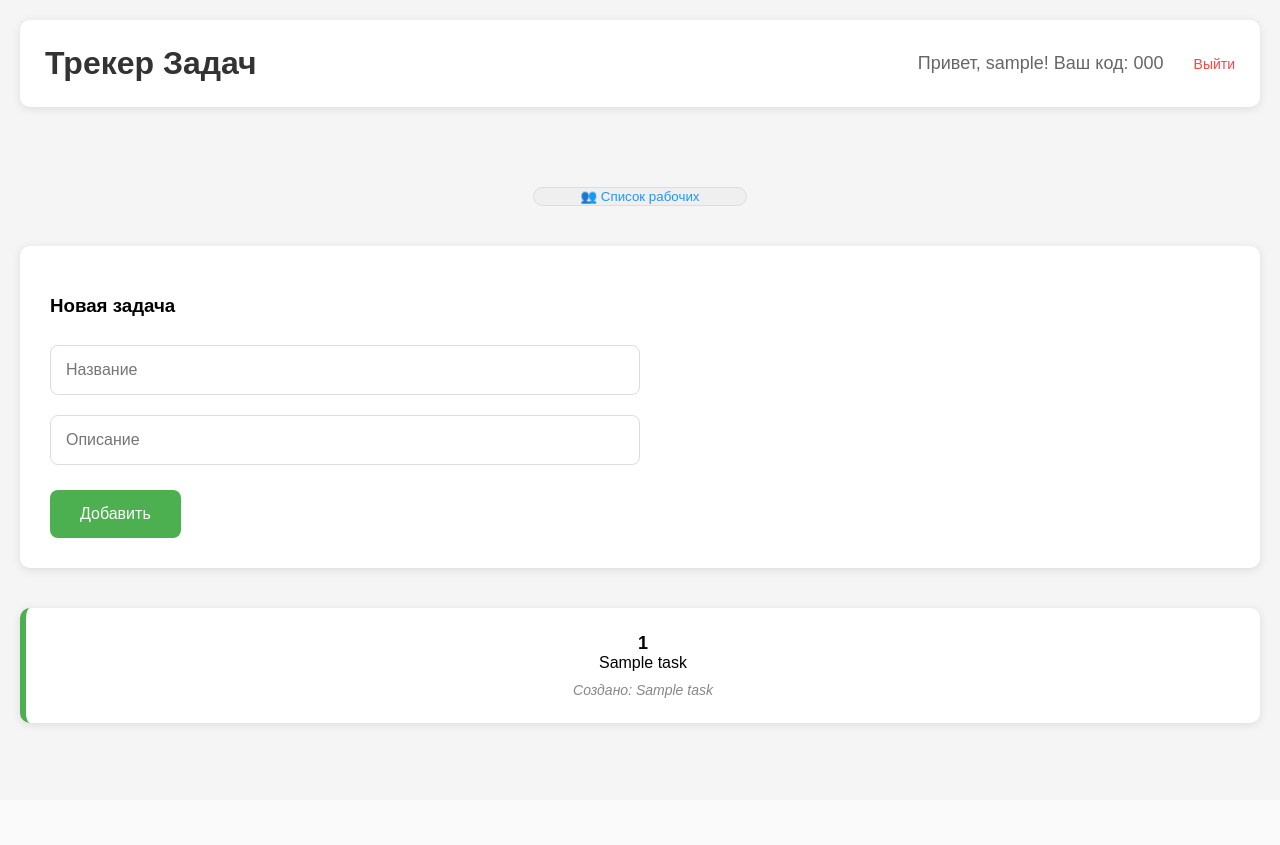
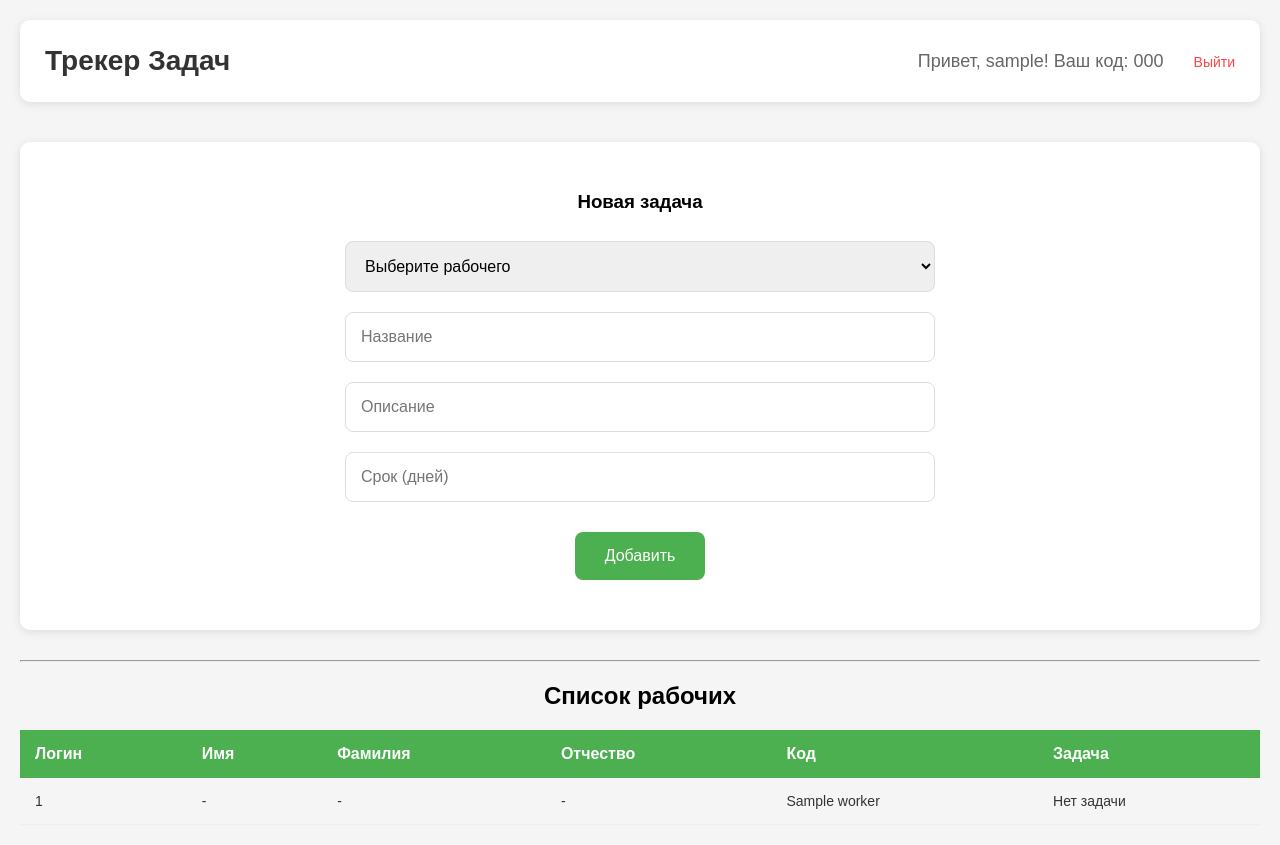
Before and after one commit to MAyinEZ/project-engineers-of-the-future, a Flask app: template website/templates/index.html in a window 1280 px wide. Before the commit the page ends 727 px from the top, so only its background shows below. Run offline with Flask 3, Linux system fonts and the light colour scheme; the template is opened without the code that fills it: most values are stand-ins (such as "Sample title", 1, 10 or a date in 2020).

Commit message:
Обновление проекта

```diff
--- a/bot/code/deleteusers.py
+++ b/bot/code/deleteusers.py
@@ -4,7 +4,7 @@
 from datetime import datetime
 
 async def delete_users():
-    conn_users = sqlite3.connect(r'C:\Users\provi\OneDrive\Desktop\project\database\users.db')
+    conn_users = sqlite3.connect(r'C:\Users\provi\OneDrive\Desktop\projectall\project\database\users.db')
     cursor = conn_users.cursor()
     cursor.execute("SELECT data_last_call, user_id FROM workers")
     users = cursor.fetchall()
--- a/bot/code/reminder.py
+++ b/bot/code/reminder.py
@@ -10,7 +10,7 @@
 bot = Bot(token=TOKEN)
 
 async def reminder():
-    conn_users = sqlite3.connect(r'C:\Users\provi\OneDrive\Desktop\project\database\users.db')
+    conn_users = sqlite3.connect(r'C:\Users\provi\OneDrive\Desktop\projectall\project\database\users.db')
     cursor = conn_users.cursor()
     cursor.execute("SELECT user_id, task_description, task_time, task_start_time, check_for_reminder, sent_message FROM workers WHERE task_description IS NOT NULL")
     users = cursor.fetchall()
--- a/bot/code/sendtask.py
+++ b/bot/code/sendtask.py
@@ -10,7 +10,7 @@
 bot = Bot(token=TOKEN)
 
 async def send_task():
-    conn_users = sqlite3.connect(r'C:\Users\provi\OneDrive\Desktop\project\database\users.db')
+    conn_users = sqlite3.connect(r'C:\Users\provi\OneDrive\Desktop\projectall\project\database\users.db')
     cursor = conn_users.cursor()
     cursor.execute("SELECT user_id, name_task, task_description, task_time, sent_message FROM tasks WHERE check_acceptance = 1")
     users = cursor.fetchall()
--- a/bot/data_for_check_boss.py
+++ b/bot/data_for_check_boss.py
@@ -1,9 +1,9 @@
 import sqlite3
 
 text = "2234"
-workers = sqlite3.connect(r'C:\Users\provi\OneDrive\Desktop\project\database\users.db')
+workers = sqlite3.connect(r'C:\Users\provi\OneDrive\Desktop\projectall\project\database\users.db')
 cursor = workers.cursor()
-cursor.execute("INSERT INTO bosses (code, username, surname, patronymic) VALUES (?,?,?,?)",(text,"Иван", "Иванов", "Иванович"))
+cursor.execute("INSERT INTO bosses (code, name, surname, patronymic) VALUES (?,?,?,?)",(text,"Иван", "Иванов", "Иванович"))
 workers.commit()
 cursor.execute("SELECT code FROM bosses WHERE code = ?",(text,))
 user_data = cursor.fetchone()
--- a/bot/data_for_check_worker.py
+++ b/bot/data_for_check_worker.py
@@ -2,12 +2,12 @@
 
 id = [5209227231]#,591742354]
 text = "РАБОТАЕМ НАД ПРОЕКТОМ!\n"
-workers = sqlite3.connect(r'C:\Users\provi\OneDrive\Desktop\project\database\users.db')
+workers = sqlite3.connect(r'C:\Users\provi\OneDrive\Desktop\projectall\project\database\users.db')
 cursor = workers.cursor()
 for i in id:
-    cursor.execute("UPDATE tasks SET name_task = ?, task_description = ?, task_time = ?, check_acceptance = ?, degree_of_readiness = ? WHERE user_id = ?", ("делать проект",text,300,1,0,i))
+    cursor.execute("UPDATE tasks SET name_task = ?, task_description = ?, task_time = ?, check_acceptance = ?, degree_of_readiness = ?, days = ? WHERE user_id = ?", ("делать проект",text,300,1,0,1488,i))
     workers.commit()
-    cursor.execute("SELECT task_description FROM tasks WHERE user_id = ?",(i,))
+    cursor.execute("SELECT days FROM tasks WHERE user_id = ?",(i,))
     user_data = cursor.fetchone()
     print(user_data)
 workers.close()
--- a/website/app.py
+++ b/website/app.py
@@ -23,7 +23,7 @@
     if not username or not password:
         return "Заполните все поля! <a href='/'>Назад</a>"
 
-    conn = sqlite3.connect(r'C:\Users\provi\OneDrive\Desktop\project\database\users.db')
+    conn = sqlite3.connect('users.db')
     cursor = conn.cursor()
     cursor.execute("SELECT password FROM bosses WHERE username = ?", (username,))
     res = cursor.fetchone()
@@ -48,15 +48,33 @@
     if not username or not password or not code:
         return "Заполните все поля! <a href='/'>Назад</a>"
 
-    conn = sqlite3.connect(r'C:\Users\provi\OneDrive\Desktop\project\database\users.db')
+    conn = sqlite3.connect('users.db')
     cursor = conn.cursor()
 
+    cursor.execute("SELECT username FROM bosses WHERE username = ?", (username,))
+    notuser = cursor.fetchone()
+
+    if notuser:
+        conn.close()
+        return "Такой пользователь уже существует! <a href='/'>Назад</a>"
+
+
+    cursor.execute("SELECT code FROM bosses WHERE code = ?", (code,))
+    notcode = cursor.fetchone()
+
+    if notcode:
+        conn.close()
+        return "Такой код уже существует! <a href='/'>Назад</a>"
+
     try:
-        cursor.execute("INSERT INTO bosses (username, password, code) VALUES (?, ?, ?)",
-                       (username, password, code))
+        cursor.execute(
+            "INSERT INTO bosses (username, password, code) VALUES (?, ?, ?)",
+            (username, password, code)
+        )
         conn.commit()
         conn.close()
-        return "Успешно зарегистрирован! Теперь войдите. <a href='/'>Войти</a>"
+        return "Успешно зарегистрирован! <a href='/'>Войти</a>"
+
     except sqlite3.IntegrityError:
         conn.close()
         return "Такой пользователь уже есть! <a href='/'>Назад</a>"
@@ -66,33 +84,31 @@
 def index():
     if 'username' in session:
 
-        conn = sqlite3.connect(r'C:\Users\provi\OneDrive\Desktop\project\database\users.db')
+        conn = sqlite3.connect('users.db')
         cursor = conn.cursor()
+
         cursor.execute("SELECT username, code FROM bosses WHERE username = ?", (session['username'],))
-        users1 = cursor.fetchone()
+        user_data = cursor.fetchone()
+
+        cursor.execute("SELECT name_task, task_description, data_issue_task FROM tasks")
+        tasks = cursor.fetchall()
+
+        cursor.execute("SELECT username, name, surname, patronymic, code, task_description FROM workers")
+        workers = cursor.fetchall()
+
         conn.close()
 
-        if users1:
-            username, code = users1
+        if user_data:
+            username, code = user_data
+            return render_template("index.html", username=username, code=code, tasks=tasks, workers=workers)
 
-
-            conn = sqlite3.connect(r'C:\Users\provi\OneDrive\Desktop\project\database\users.db')
-            cursor = conn.cursor()
-
-            cursor.execute("SELECT name_task, task_description, data_issue_task FROM tasks")
-            tasks = cursor.fetchall()
-            conn.close()
-
-            return render_template("index.html",username=username,code=code,tasks=tasks)
     return redirect(url_for('login_page'))
-
-
 @app.route('/workers')
 def workers():
     if 'username' not in session:
         return redirect(url_for('login_page'))
 
-    conn = sqlite3.connect(r'C:\Users\provi\OneDrive\Desktop\project\database\users.db')
+    conn = sqlite3.connect('users.db')
     cursor = conn.cursor()
 
 
@@ -108,33 +124,41 @@
         return redirect(url_for('login_page'))
 
     name_task = request.form.get('name_task')
-    text = request.form.get('task_description')
+    worker_username = request.form.get('worker_username')
+    days = request.form.get('days')
+
+    if not name_task or not worker_username or not days:
+        return "Заполните все поля! <a href='/index'>Назад</a>"
+
+    try:
+        days = int(days)
+    except:
+        return "Срок должен быть числом! <a href='/index'>Назад</a>"
 
 
-    data_issue_task = datetime.datetime.now().strftime("%d.%m.%Y %H:%M")
+    task_text = f"{name_task} ({days} дней)"
+
+    conn = sqlite3.connect('users.db')
+    cursor = conn.cursor()
 
 
+    cursor.execute("SELECT task_description FROM workers WHERE username = ?", (worker_username,))
+    cur = cursor.fetchone()
 
+    if cur and cur[0]:
+        conn.close()
+        return "У рабочего уже есть задача, подождите выполнения! <a href='/index'>Назад</a>"
 
+    cursor.execute("""
+        UPDATE workers
+        SET task_description = ?
+        WHERE username = ?
+    """, (task_text, worker_username))
 
-    if not name_task:
-        return "Название задачи обязательно! <a href='/index'>Назад</a>"
-
-    conn = sqlite3.connect(r'C:\Users\provi\OneDrive\Desktop\project\database\users.db')
-    cursor = conn.cursor()
-    cursor.execute("UPDATE tasks SET name_task = ?, task_description = ?, task_time = ?, check_acceptance = ?, degree_of_readiness = ?, data_issue_task = ? WHERE user_id = ?", ("делать проект",text,300,1,0,data_issue_task,427831749))
     conn.commit()
     conn.close()
 
-
-
-
     return redirect(url_for('index'))
-
-
-
-
-
 @app.route('/out')
 def logout():
     session.pop('username', None)
--- a/website/static/css/style1.css
+++ b/website/static/css/style1.css
@@ -39,6 +39,7 @@
     border-radius: 10px;
     margin-bottom: 30px;
     box-shadow: 0 2px 10px rgba(0,0,0,0.1);
+    text-align: center;
 }
 
 input[type="text"] {
@@ -49,6 +50,7 @@
     border-radius: 8px;
     box-sizing: border-box;
     font-size: 16px;
+
 }
 
 .toper {
@@ -59,12 +61,13 @@
     border-radius: 8px;
     cursor: pointer;
     font-size: 16px;
-    margin-top: 15px;
+    margin: 20px auto;
     display: block;
 }
 
 .toper:hover {
     background: #45a049;
+    text-align: center;
 }
 
 .task {
@@ -118,9 +121,21 @@
     border-radius: 10px;
     text-decoration: none;
 
+
 }
 button{
     background: color: #2196F3;
     border-radius: 10px;
     border: 1px solid #ddd;
+
 }
+select,
+input[type="number"] {
+    width: 50%;
+    padding: 15px;
+    margin: 10px 0;
+    border: 1px solid #ddd;
+    border-radius: 8px;
+    box-sizing: border-box;
+    font-size: 16px;
+}
--- a/website/templates/index.html
+++ b/website/templates/index.html
@@ -4,6 +4,7 @@
   <meta charset="UTF-8">
   <title>Трекер задач</title>
   <link rel="stylesheet" href="{{ url_for('static', filename='css/style1.css') }}">
+  <link rel="stylesheet" href="{{ url_for('static', filename='css/style2.css') }}">
 </head>
 <body>
 <div class="top">
@@ -14,34 +15,56 @@
   </div>
 </div>
 
-<div class="button">
-    <BUTTON> <a href="/workers" class="button"> 👥 Список рабочих</a></BUTTON>
-</div>
 
 <div class="box">
   <h3>Новая задача</h3>
-  <form action="/add_task" method="POST" enctype="multipart/form-data">
+  <form action="/add_task" method="POST">
+
+    <select name="worker_username" required>
+        <option value="">Выберите рабочего</option>
+        {% for worker in workers %}
+            <option value="{{ worker[0] }}">{{ worker[0] }}</option>
+        {% endfor %}
+    </select>
+
     <input type="text" name="name_task" maxlength="150" placeholder="Название" required>
+
     <input type="text" name="task_description" maxlength="1000" placeholder="Описание">
+
+    <input type="number" name="days" min="1" placeholder="Срок (дней)" required>
+
     <button type="submit" class="toper">Добавить</button>
-  </form>
+</form>
 </div>
+<hr>
 
-<div class="tasks-list">
-  {% if tasks %}
-    {% for task in tasks %}
-      <div class="task">
-        <div class="name_task">{{ task[0] }}</div>
-        <div class="task_description">{{ task[1] }}</div>
-        <div class="task-time">Создано: {{ task[2] }}</div>
-      </div>
-    {% endfor %}
-  {% else %}
-  <div class="task">
-    <div class="title">Задач пока нет</div>
-    <div class="desc">Создайте свою первую задачу!</div>
-  </div>
+<h2 style="text-align:center;">Список рабочих</h2>
+
+{% if workers %}
+<table class="tablica">
+  <tr class="tablica1">
+    <th>Логин</th>
+    <th>Имя</th>
+    <th>Фамилия</th>
+    <th>Отчество</th>
+    <th>Код</th>
+    <th>Задача</th>
+  </tr>
+
+{% for worker in workers %}
+<tr class="workers">
+     <td>{{ worker[0] }}</td>
+     <td>{{ worker[1] if worker[1] else "-" }}</td>
+     <td>{{ worker[2] if worker[2] else "-" }}</td>
+     <td>{{ worker[3] if worker[3] else "-" }}</td>
+     <td>{{ worker[4] }}</td>
+     <td>{{ worker[5] if worker[5] else "Нет задачи" }}</td>
+</tr>
+{% endfor %}
+</table>
+{% else %}
+<p style="text-align:center;">Рабочих пока нет</p>
 {% endif %}
-</div>
+
 </body>
 </html>
--- a/website/templates/login.html
+++ b/website/templates/login.html
@@ -25,7 +25,7 @@
       <form id="regForm" class="form" action="/register" method="POST">
         <input type="text" name="user" placeholder="Создайте логин Пример:Дмитрий Сергеевич" required>
         <input type="password" name="pwd" placeholder="Новый пароль Пример: maxonethebest" required>
-        <input type="text" name="code" placeholder="Код Босса Пример:1234" required>
+        <input type="text" name="code" placeholder="Код Босса Пример:1234"  minlength="4" maxlength="4" required>
         <button type="submit" class="toper toper2">Регистрация</button>
       </form>
     </div>
```
Also changed, not shown: bot/code/data.py (+5 -3 lines), bot/code/handlers.py (+12 -13 lines), database/users.db (added), website/task.db (deleted), website/tasks.db (deleted), website/users.db, website/worker.db (deleted), 1 other file.
